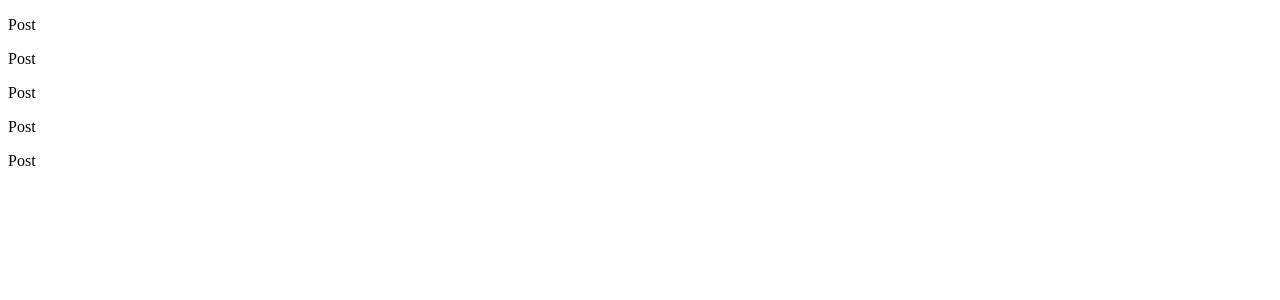
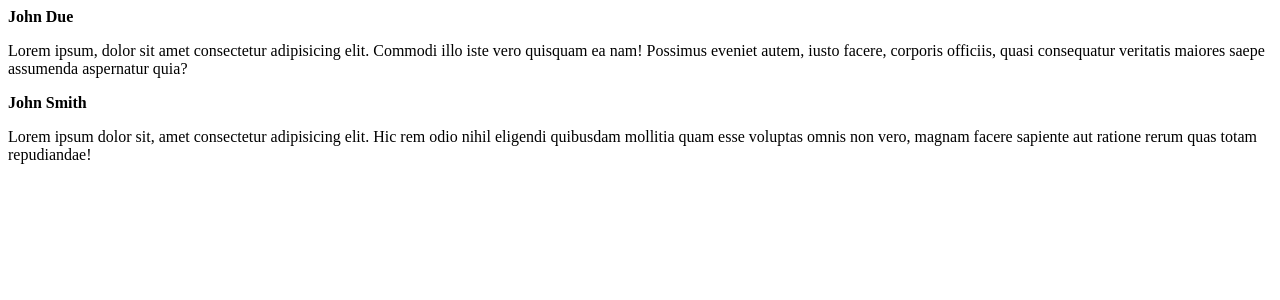
Before and after one commit to joaoh4547/projeto-react-01, a React (Vite) app: page / in a window 1280 px wide. Shown: the top 300 px of the page. Built offline with nearby package versions, Linux system fonts and the light colour scheme.

Commit message:
Capitulo 1 Parte 3

```diff
--- a/src/App.jsx
+++ b/src/App.jsx
@@ -4,11 +4,14 @@ export function App() {
 
   return (
     <div>
-      <Post/>
-      <Post/>
-      <Post/>
-      <Post/>
-      <Post/>
+      <Post
+        author="John Due"
+        content="Lorem ipsum, dolor sit amet consectetur adipisicing elit. Commodi illo iste vero quisquam ea nam! Possimus eveniet autem, iusto facere, corporis officiis, quasi consequatur veritatis maiores saepe assumenda aspernatur quia?"
+      />
+      <Post
+        author="John Smith"
+        content="Lorem ipsum dolor sit, amet consectetur adipisicing elit. Hic rem odio nihil eligendi quibusdam mollitia quam esse voluptas omnis non vero, magnam facere sapiente aut ratione rerum quas totam repudiandae!"
+      />
     </div>
   )
 }
--- a/src/Post.jsx
+++ b/src/Post.jsx
@@ -1,3 +1,8 @@
-export function Post(){
-    return <p>Post</p>
+export function Post(props){
+    return(
+        <div>
+            <strong>{props.author}</strong>
+            <p>{props.content}</p>
+        </div>
+    )
 }
```
Also changed, not shown: eslint.config.js (deleted, +0 -38 lines).
